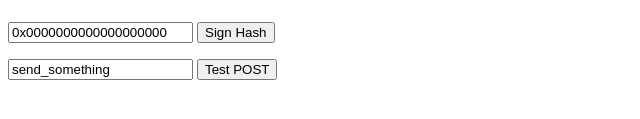
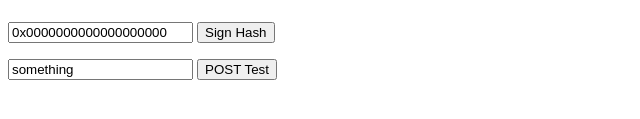
Before and after one commit to easyish/arcrelay, a website: page public/index.html in a window 1280 px wide. Shown: the part 505-624 px from the top of the page, 0-640 px from the left. Drawn offline with Linux system fonts and the light colour scheme.

Commit message:
lots o stuff

```diff
--- a/public/index.html
+++ b/public/index.html
@@ -44,8 +44,8 @@
   <pre id="output"></pre>
   <p id="orderDetails"></p>
 
-  <input id="test_input" type="text" value="send_something" class="field left">
-  <button id="test_button" onclick="helloworld_post();">Test POST</button>
+  <input id="test_input" type="text" value="something" class="field left">
+  <button id="test_button" onclick="helloworld_post();">POST Test</button>
 
 
   <script>
@@ -70,7 +70,6 @@
       var selling_token = document.getElementById("selling_dropdown").value;
       var buying_token = document.getElementById("buying_dropdown").value;
 
-      // var hw = hello_world_async("wowow");
       var testRpcAccounts = await logAddressesAsync();
       alert("RPC accts: ", testRpcAccounts);
 
```
Also changed, not shown: src/contracts.ts (+7 -11 lines).
